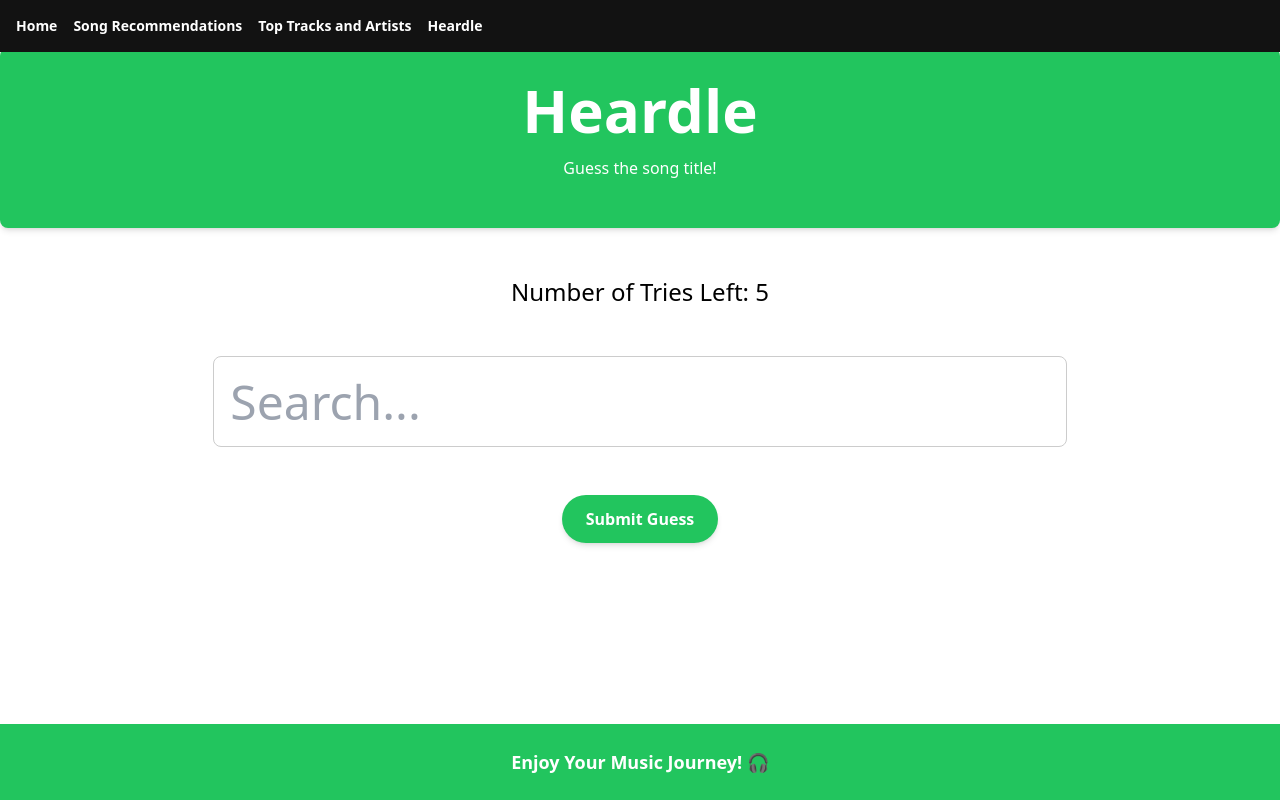
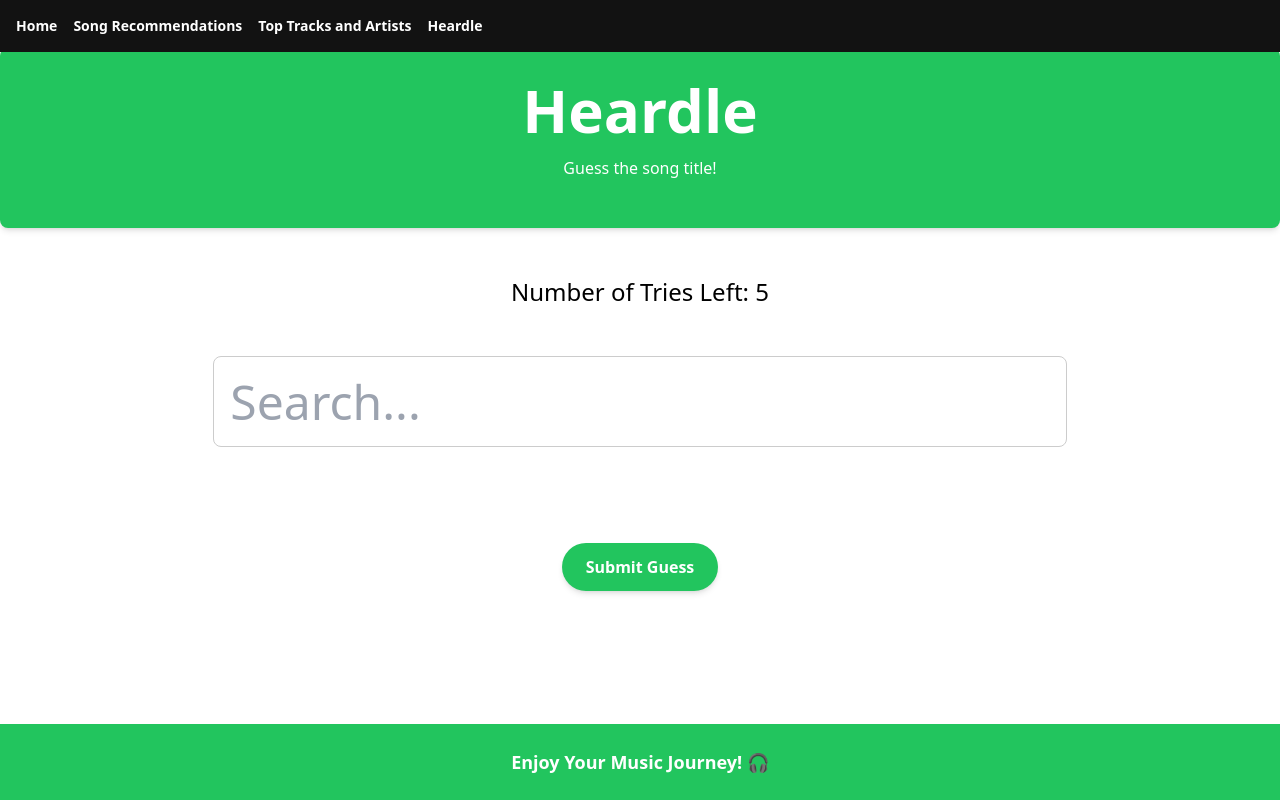
Before and after one commit to masashiyo/MusicRecFrontEnd, a React (Vite) app: page /heardle in a window 1280 px wide. Built offline with nearby package versions, Linux system fonts and the light colour scheme.

Commit message:
added some styling to track card

```diff
--- a/src/pages/Heardle.jsx
+++ b/src/pages/Heardle.jsx
@@ -20,7 +20,7 @@ export default function Heardle() {
 
     const mapGuessingTrack = (track) => {
         setTrackGuessing(
-            <TrackCard track={track} previewMusic={false} displayClose={false}/>
+            <TrackCard track={track} previewMusic={false} displayClose={true}/>
         );
     }
 
@@ -37,7 +37,9 @@ export default function Heardle() {
                 Number of Tries Left: {guessesLeft}
             </div>
             <SongSearchBar tracksSelected={tracksSelected} sendTrackToParent={sendTrackToParent} />
-            {trackGuessing}
+            <div className="w-[40%] mt-12">
+                {trackGuessing}
+            </div>
             <button className="bg-green-500 hover:bg-green-400 text-white font-bold py-3 px-6 rounded mt-12 rounded-full shadow-md transition duration-300 transform hover:scale-105 mt-12">
                 Submit Guess
             </button>
```
